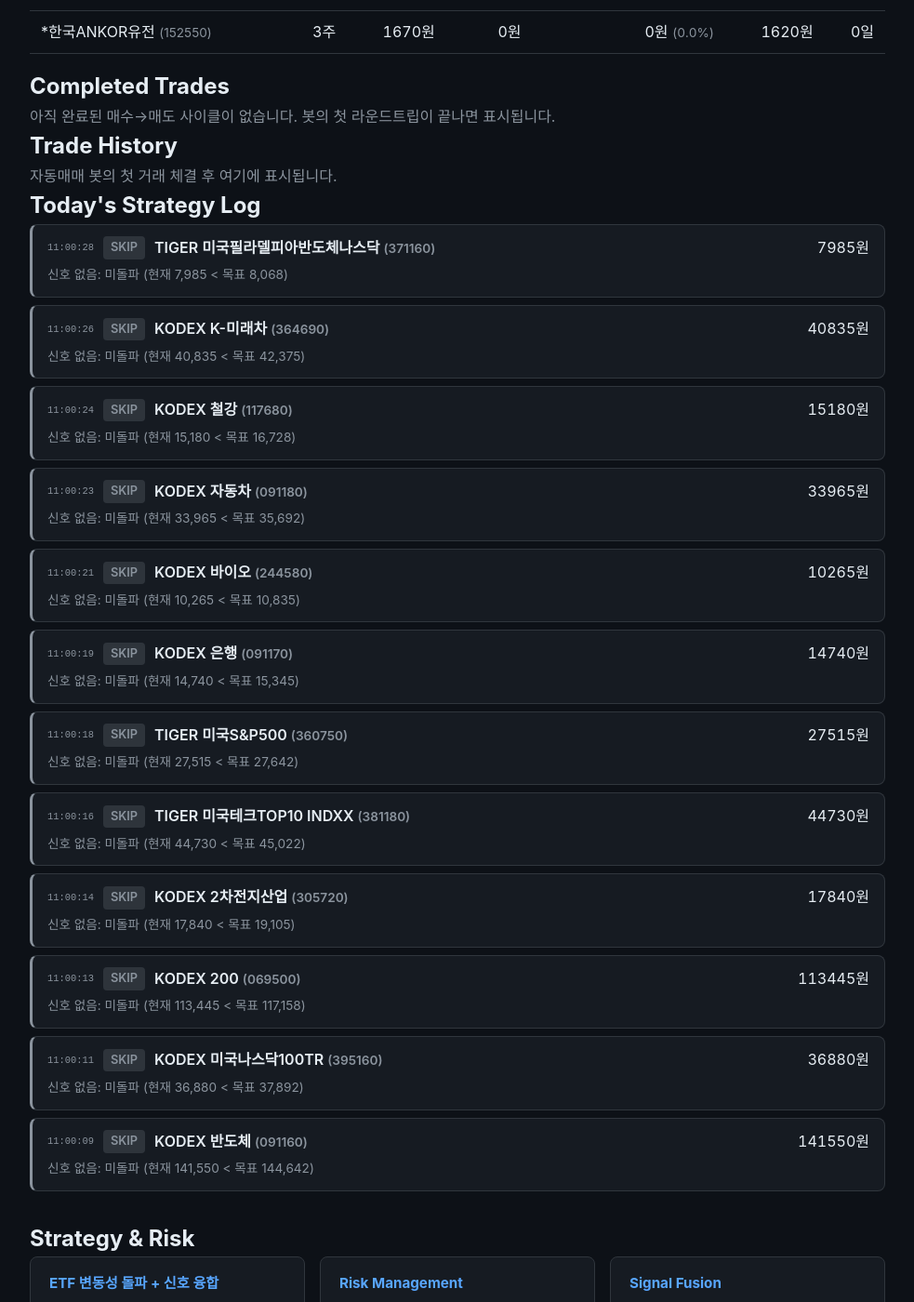
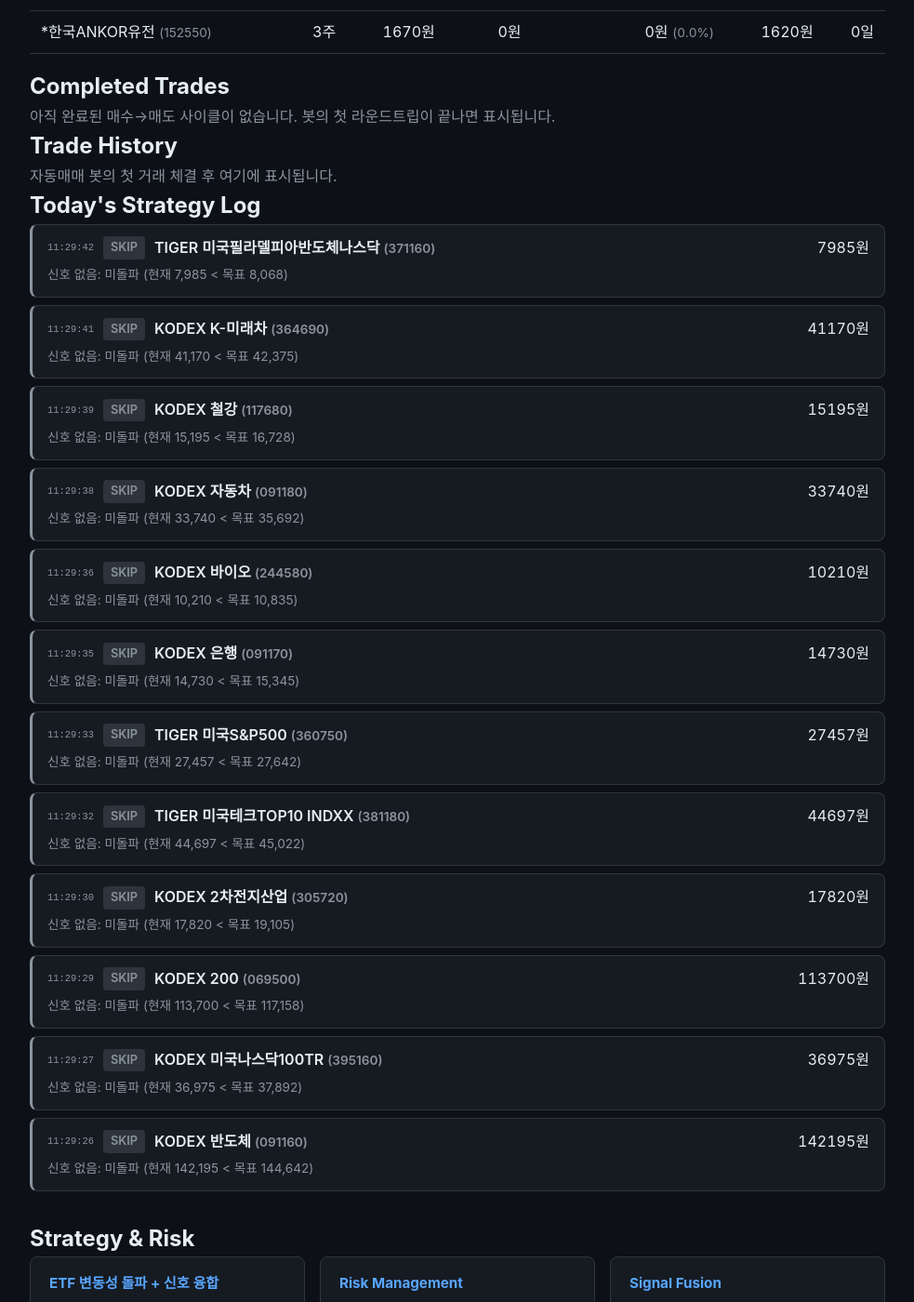
Before and after one commit to BudongJW/kis-trading-journal, a Jekyll site: the page built from index.html, in a window 1280 px wide and 1400 px high, scrolled down 653 px. Shown: the whole window at 93% size, without its empty margins (148-1131 px from the left). Built offline with Jekyll 4.4.1, drawn with Linux system fonts in a browser that asks for light colours; some of the changed text lies outside the part shown.

Commit message:
auto: portfolio update 11:29

```diff
--- a/_data/portfolio.json
+++ b/_data/portfolio.json
@@ -1,5 +1,5 @@
 {
-  "updated_at": "2026-05-20T11:00:34.165167",
+  "updated_at": "2026-05-20T11:29:48.142901",
   "initial_capital": 500000,
   "cash": 622856,
   "holdings": [
@@ -32,10 +32,15 @@
   "total_value": 623367,
   "total_pnl": 0,
   "total_pnl_pct": 0,
+  "realized_pnl": 0,
+  "unrealized_pnl": -405,
   "total_trades": 0,
+  "completed_trades": 0,
   "winning_trades": 0,
   "losing_trades": 0,
   "win_rate": 0.0,
+  "trades": [],
+  "realized": [],
   "daily_history": [
     {
       "date": "2026-05-12",
@@ -169,11 +174,11 @@
     "enabled": true,
     "regime": "CAUTION",
     "confidence": 0.65,
-    "sma_ratio": 0.6903,
+    "sma_ratio": 0.6965,
     "canary_bad": 1,
     "canary_scores": {
-      "195930": 0.0531,
-      "132030": -0.8831
+      "195930": 0.0576,
+      "132030": -0.8795
     }
   },
   "us_session": {
@@ -187,7 +192,7 @@
   },
   "decisions": [
     {
-      "time": "11:00:28",
+      "time": "11:29:42",
       "symbol": "371160",
       "name": "TIGER 미국필라델피아반도체나스닥",
       "action": "skip",
@@ -196,103 +201,103 @@
       "ta_total": -14.2
     },
     {
-      "time": "11:00:26",
+      "time": "11:29:41",
       "symbol": "364690",
       "name": "KODEX K-미래차",
       "action": "skip",
-      "reason": "신호 없음: 미돌파 (현재 40,835 < 목표 42,375)",
-      "price": 40835,
+      "reason": "신호 없음: 미돌파 (현재 41,170 < 목표 42,375)",
+      "price": 41170,
       "ta_total": -12.8
     },
     {
-      "time": "11:00:24",
+      "time": "11:29:39",
       "symbol": "117680",
       "name": "KODEX 철강",
       "action": "skip",
-      "reason": "신호 없음: 미돌파 (현재 15,180 < 목표 16,728)",
-      "price": 15180,
-      "ta_total": -1.1
+      "reason": "신호 없음: 미돌파 (현재 15,195 < 목표 16,728)",
+      "price": 15195,
+      "ta_total": -1.2
     },
     {
-      "time": "11:00:23",
+      "time": "11:29:38",
       "symbol": "091180",
       "name": "KODEX 자동차",
       "action": "skip",
-      "reason": "신호 없음: 미돌파 (현재 33,965 < 목표 35,692)",
-      "price": 33965,
+      "reason": "신호 없음: 미돌파 (현재 33,740 < 목표 35,692)",
+      "price": 33740,
       "ta_total": -4.4
     },
     {
-      "time": "11:00:21",
+      "time": "11:29:36",
       "symbol": "244580",
       "name": "KODEX 바이오",
       "action": "skip",
-      "reason": "신호 없음: 미돌파 (현재 10,265 < 목표 10,835)",
-      "price": 10265,
-      "ta_total": 2.1
+      "reason": "신호 없음: 미돌파 (현재 10,210 < 목표 10,835)",
+      "price": 10210,
+      "ta_total": 2.4
     },
     {
-      "time": "11:00:19",
+      "time": "11:29:35",
       "symbol": "091170",
       "name": "KODEX 은행",
       "action": "skip",
-      "reason": "신호 없음: 미돌파 (현재 14,740 < 목표 15,345)",
-      "price": 14740,
-      "ta_total": -8.1
+      "reason": "신호 없음: 미돌파 (현재 14,730 < 목표 15,345)",
+      "price": 14730,
+      "ta_total": -7.9
     },
     {
-      "time": "11:00:18",
+      "time": "11:29:33",
       "symbol": "360750",
       "name": "TIGER 미국S&P500",
       "action": "skip",
-      "reason": "신호 없음: 미돌파 (현재 27,515 < 목표 27,642)",
-      "price": 27515,
-      "ta_total": 9.6
+      "reason": "신호 없음: 미돌파 (현재 27,457 < 목표 27,642)",
+      "price": 27457,
+      "ta_total": 11.2
     },
     {
-      "time": "11:00:16",
+      "time": "11:29:32",
       "symbol": "381180",
       "name": "TIGER 미국테크TOP10 INDXX",
       "action": "skip",
-      "reason": "신호 없음: 미돌파 (현재 44,730 < 목표 45,022)",
-      "price": 44730,
-      "ta_total": -9.3
+      "reason": "신호 없음: 미돌파 (현재 44,697 < 목표 45,022)",
+      "price": 44697,
+      "ta_total": -9.2
     },
     {
-      "time": "11:00:14",
+      "time": "11:29:30",
       "symbol": "305720",
       "name": "KODEX 2차전지산업",
       "action": "skip",
-      "reason": "신호 없음: 미돌파 (현재 17,840 < 목표 19,105)",
-      "price": 17840,
-      "ta_total": -5.2
+      "reason": "신호 없음: 미돌파 (현재 17,820 < 목표 19,105)",
+      "price": 17820,
+      "ta_total": -5.1
     },
     {
-      "time": "11:00:13",
+      "time": "11:29:29",
       "symbol": "069500",
       "name": "KODEX 200",
       "action": "skip",
-      "reason": "신호 없음: 미돌파 (현재 113,445 < 목표 117,158)",
-      "price": 113445,
+      "reason": "신호 없음: 미돌파 (현재 113,700 < 목표 117,158)",
+      "price": 113700,
       "ta_total": -15.2
     },
     {
-      "time": "11:00:11",
+      "time": "11:29:27",
       "symbol": "395160",
       "name": "KODEX 미국나스닥100TR",
       "action": "skip",
-      "reason": "신호 없음: 미돌파 (현재 36,880 < 목표 37,892)",
-      "price": 36880,
+      "reason": "신호 없음: 미돌파 (현재 36,975 < 목표 37,892)",
+      "price": 36975,
       "ta_total": -16.5
     },
     {
-      "time": "11:00:09",
+      "time": "11:29:26",
       "symbol": "091160",
       "name": "KODEX 반도체",
       "action": "skip",
-      "reason": "신호 없음: 미돌파 (현재 141,550 < 목표 144,642)",
-      "price": 141550,
-      "ta_total": -14.9
+      "reason": "신호 없음: 미돌파 (현재 142,195 < 목표 144,642)",
+      "price": 142195,
+      "ta_total": -15.1
     }
   ]
 }
```
